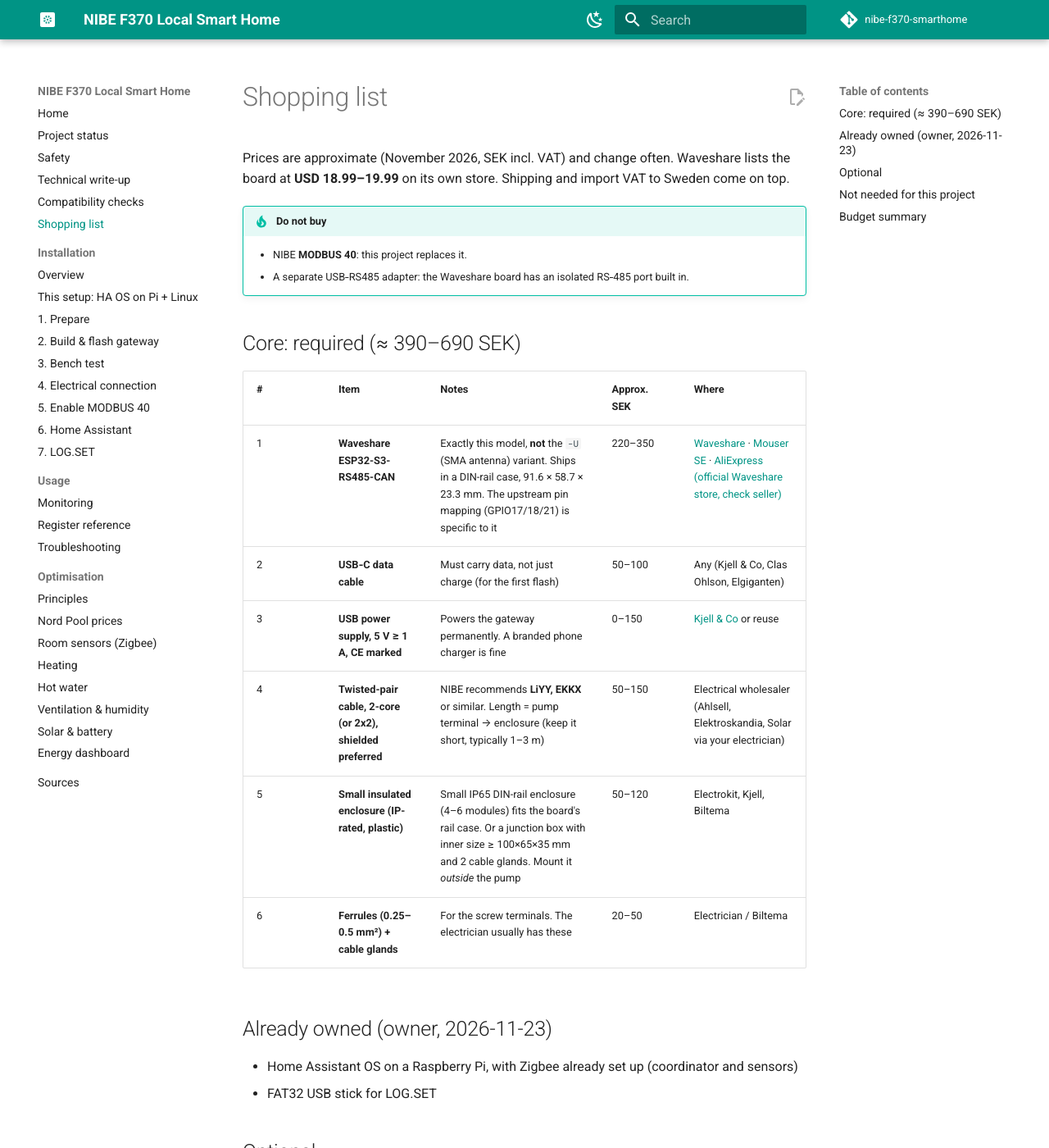
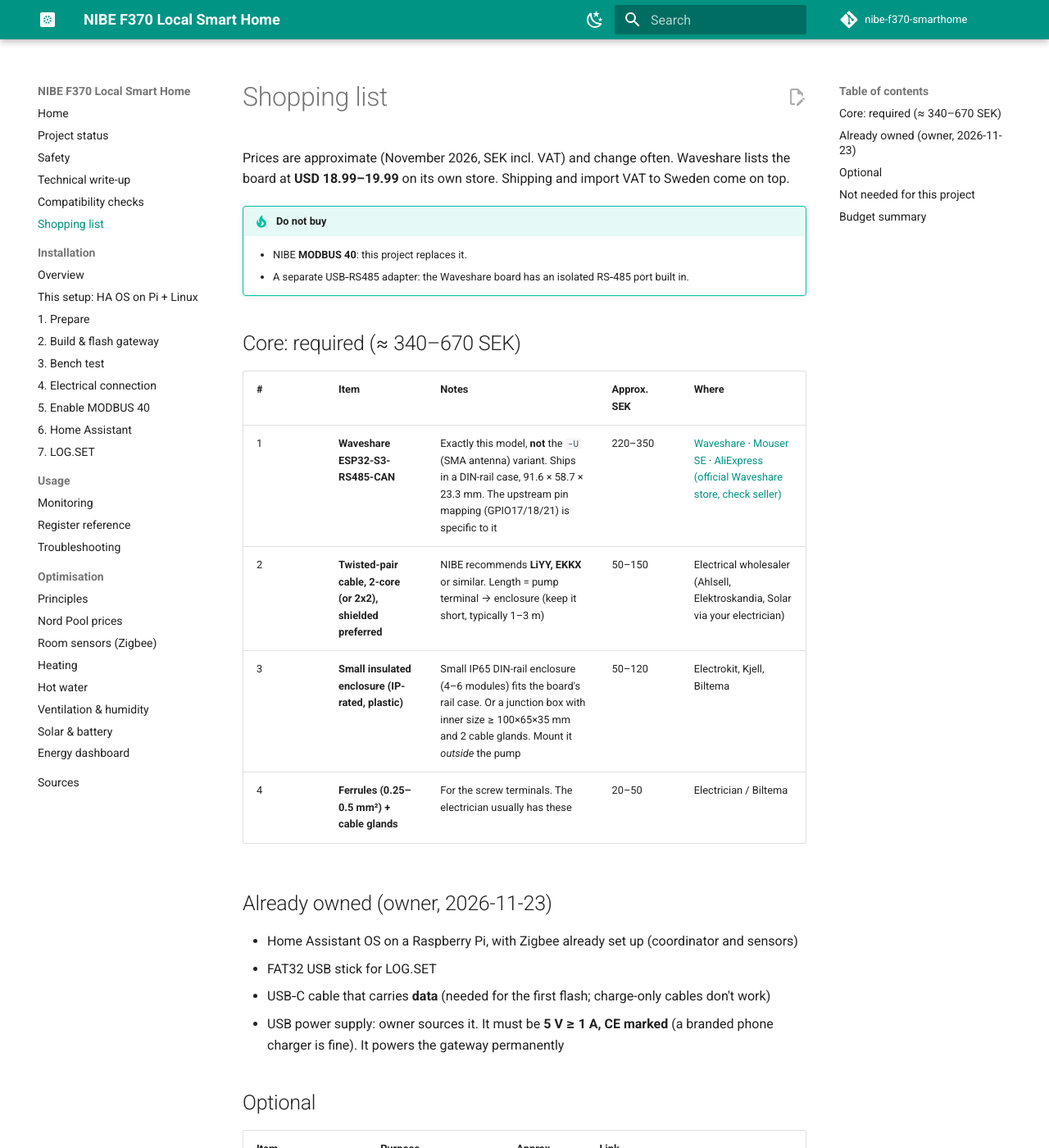
Before and after one commit to shplack/nibe-f370-smarthome, an MkDocs documentation site: the page built from docs/shopping-list.md, in a window 1280 px wide and 1400 px high. Shown: the whole window at 82% size. Built offline with MkDocs 1.6.1 and Material for MkDocs 9.7.7, drawn with Linux system fonts in a browser that asks for light colours; comment, search, counter and statistics services are not loaded.

Commit message:
Shopping list: USB-C cable owned, charger sourced by owner

```diff
--- a/docs/shopping-list.md
+++ b/docs/shopping-list.md
@@ -6,21 +6,21 @@ Prices are approximate (November 2026, SEK incl. VAT) and change often. Waveshar
     - NIBE **MODBUS 40**: this project replaces it.
     - A separate USB‑RS485 adapter: the Waveshare board has an isolated RS‑485 port built in.
 
-## Core: required (≈ 390–690 SEK)
+## Core: required (≈ 340–670 SEK)
 
 | # | Item | Notes | Approx. SEK | Where |
 |---|---|---|---|---|
 | 1 | **Waveshare ESP32-S3-RS485-CAN** | Exactly this model, **not** the `-U` (SMA antenna) variant. Ships in a DIN-rail case, 91.6 × 58.7 × 23.3 mm. The upstream pin mapping (GPIO17/18/21) is specific to it | 220–350 | [Waveshare](https://www.waveshare.com/esp32-s3-rs485-can.htm) · [Mouser SE](https://www.mouser.se/ProductDetail/Waveshare/ESP32-S3-RS485-CAN) · [AliExpress (official Waveshare store, check seller)](https://www.aliexpress.com/w/wholesale-waveshare-esp32-s3-rs485-can.html) |
-| 2 | **USB‑C data cable** | Must carry data, not just charge (for the first flash) | 50–100 | Any (Kjell & Co, Clas Ohlson, Elgiganten) |
-| 3 | **USB power supply, 5 V ≥ 1 A, CE marked** | Powers the gateway permanently. A branded phone charger is fine | 0–150 | [Kjell & Co](https://www.kjell.com/se/sok?query=usb-c%20laddare) or reuse |
-| 4 | **Twisted-pair cable, 2-core (or 2x2), shielded preferred** | NIBE recommends **LiYY, EKKX** or similar. Length = pump terminal → enclosure (keep it short, typically 1–3 m) | 50–150 | Electrical wholesaler (Ahlsell, Elektroskandia, Solar via your electrician) |
-| 5 | **Small insulated enclosure (IP-rated, plastic)** | Small IP65 DIN-rail enclosure (4–6 modules) fits the board's rail case. Or a junction box with inner size ≥ 100×65×35 mm and 2 cable glands. Mount it *outside* the pump | 50–120 | Electrokit, Kjell, Biltema |
-| 6 | **Ferrules (0.25–0.5 mm²) + cable glands** | For the screw terminals. The electrician usually has these | 20–50 | Electrician / Biltema |
+| 2 | **Twisted-pair cable, 2-core (or 2x2), shielded preferred** | NIBE recommends **LiYY, EKKX** or similar. Length = pump terminal → enclosure (keep it short, typically 1–3 m) | 50–150 | Electrical wholesaler (Ahlsell, Elektroskandia, Solar via your electrician) |
+| 3 | **Small insulated enclosure (IP-rated, plastic)** | Small IP65 DIN-rail enclosure (4–6 modules) fits the board's rail case. Or a junction box with inner size ≥ 100×65×35 mm and 2 cable glands. Mount it *outside* the pump | 50–120 | Electrokit, Kjell, Biltema |
+| 4 | **Ferrules (0.25–0.5 mm²) + cable glands** | For the screw terminals. The electrician usually has these | 20–50 | Electrician / Biltema |
 
 ## Already owned (owner, 2026-11-23)
 
 - Home Assistant OS on a Raspberry Pi, with Zigbee already set up (coordinator and sensors)
 - FAT32 USB stick for LOG.SET
+- USB‑C cable that carries **data** (needed for the first flash; charge-only cables don't work)
+- USB power supply: owner sources it. It must be **5 V ≥ 1 A, CE marked** (a branded phone charger is fine). It powers the gateway permanently
 
 ## Optional
 
@@ -38,5 +38,5 @@ Prices are approximate (November 2026, SEK incl. VAT) and change often. Waveshar
 
 | Phase | Min | Max |
 |---|---|---|
-| Core gateway | ~390 | ~690 |
+| Core gateway | ~340 | ~670 |
 | Electrician (1 visit, typical) | not estimated: get a quote | |
```
Also changed, not shown: docs/index.md (+1 -1 lines).
